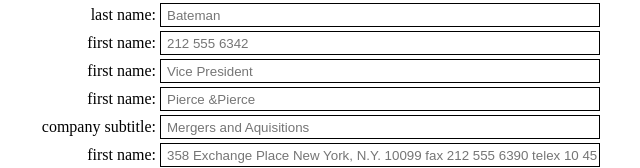
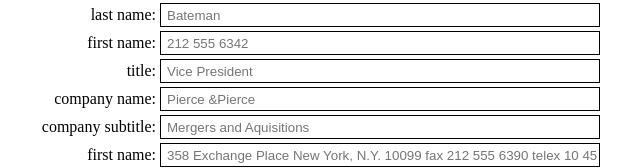
Before and after one commit to Tirth-chokshi/VideoTapeVisuals, a React (Create React App) app in the folder client/: page / in a window 1280 px wide. Shown: the part 372-540 px from the top of the page, without its empty margins (260-900 px from the left). Built offline with nearby package versions, Linux system fonts and the light colour scheme.

Commit message:
Update App.jsx

```diff
--- a/client/src/App.jsx
+++ b/client/src/App.jsx
@@ -84,11 +84,11 @@
            <input type="text" id="phoneNumber" name="phoneNumber" placeholder={cardFields.phoneNumber} onChange={this.updateCard} />
          </div>
          <div className="card-editor__field">
-           <label htmlFor="title">First Name</label>
+           <label htmlFor="title">Title</label>
            <input type="text" id="title" name="title" placeholder={cardFields.title} onChange={this.updateCard} />
          </div>
          <div className="card-editor__field">
-           <label htmlFor="companyName">First Name</label>
+           <label htmlFor="companyName">Company Name</label>
            <input type="text" id="companyName" name="companyName" placeholder={cardFields.companyName} onChange={this.updateCard} />
          </div>
          <div className="card-editor__field">
```
